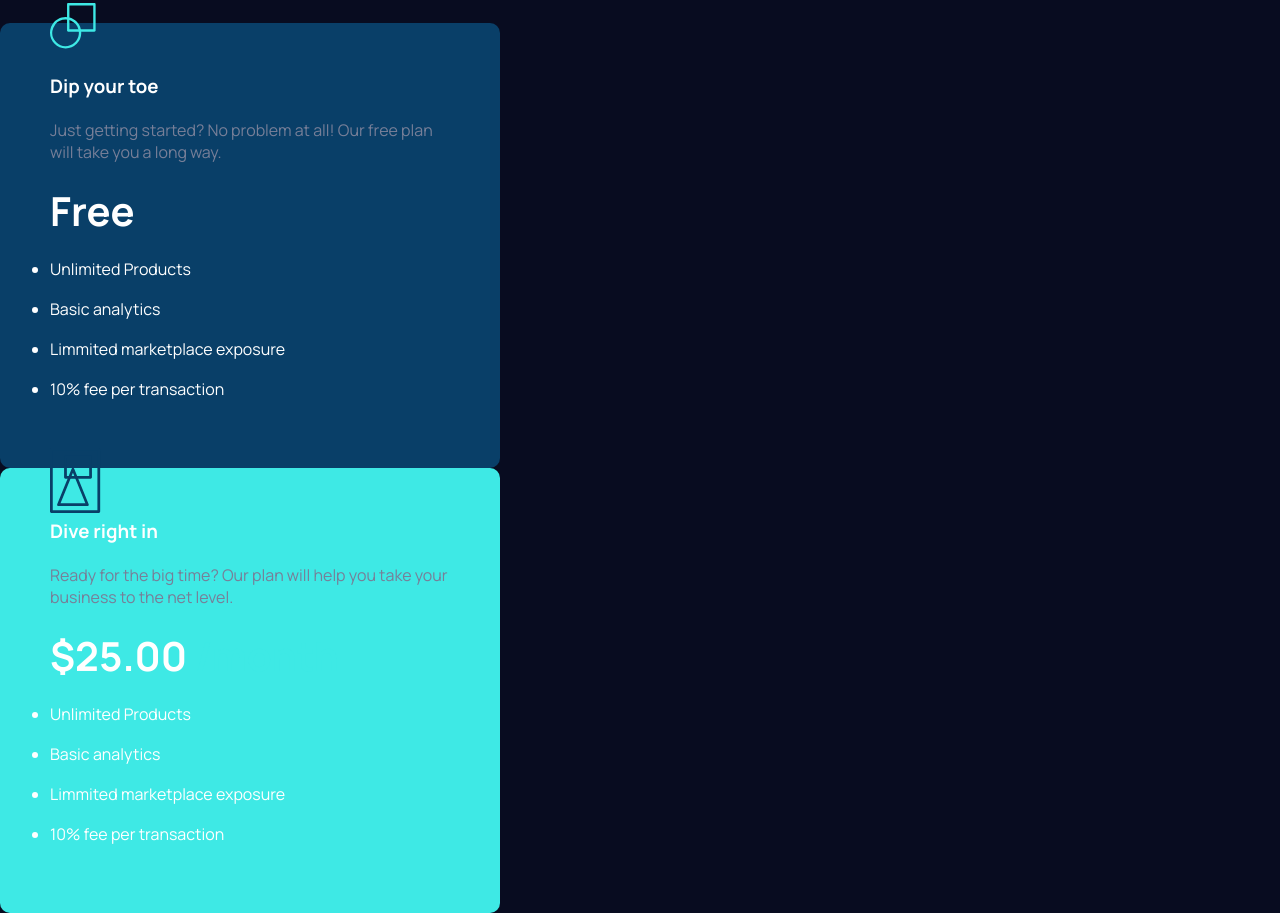
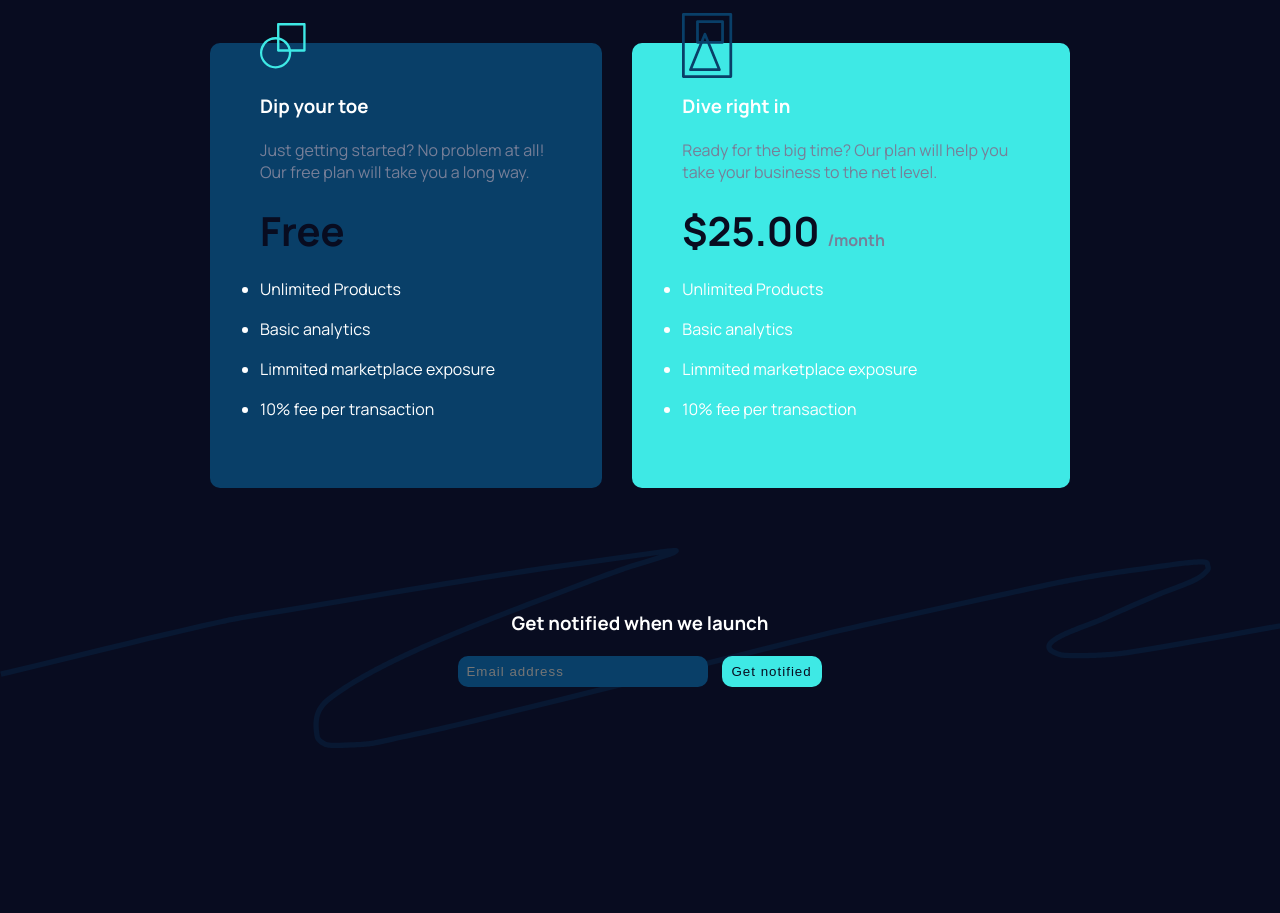
Before and after one commit to Nick331102/Maker__Pre--Launch, a plain HTML site: page index.html in a window 1280 px wide. Shown: the part 1248-2161 px from the top of the page. After the commit the page ends 1996 px from the top, so only its background shows below. Drawn offline with Linux system fonts and the light colour scheme.

Commit message:
Add files via upload

```diff
--- a/index.html
+++ b/index.html
@@ -114,16 +114,19 @@
       <div class="pricing__text--container">
         <h2 class="pricing__headline">Our pricing Plans</h2>
         <p class="pricing__description">
-          We only make money when our creators make money. Our plans are
-          always affordable, and it’s completely free to get started.
+          We only make money when our creators make money. Our plans are always
+          affordable, and it’s completely free to get started.
         </p>
+      </div>
       <section class="pricing">
-        </div>
         <div class="pricing__cards--container">
           <div class="card">
             <img src="/assets/icon-free.svg" alt="" class="card__icon" />
             <h3 class="card__blurb">Dip your toe</h3>
-            <p class="pricing__card--description">Just getting started? No problem at all! Our free plan will take you a long way.</p>
+            <p class="pricing__card--description">
+              Just getting started? No problem at all! Our free plan will take
+              you a long way.
+            </p>
             <h2 class="card__price">Free</h2>
             <ul>
               <li>Unlimited Products</li>
@@ -133,10 +136,19 @@
             </ul>
           </div>
           <div class="light card">
-            <img src="/assets/icon-paid.svg" alt="" class="card__icon" />
+            <img
+              src="/assets/icon-paid.svg"
+              alt=""
+              class="two card__icon--two"
+            />
             <h3 class="card__blurb">Dive right in</h3>
-            <p class="pricing__card--description">Ready for the big time? Our plan will help you take your business to the net level.</p>
-            <h2 class="card__price">$25.00 <span class="small__price">/month</span></h2>
+            <p class="pricing__card--description">
+              Ready for the big time? Our plan will help you take your business
+              to the net level.
+            </p>
+            <h2 class="card__price">
+              $25.00 <span class="small__price">/month</span>
+            </h2>
             <ul>
               <li>Unlimited Products</li>
               <li>Basic analytics</li>
@@ -146,6 +158,22 @@
           </div>
         </div>
       </section>
+      <section class="footer__form">
+        <h3 class="footer__headline">Get notified when we launch</h3>
+        <div class="form__container">
+          <form action="#">
+            <div class="form__contents--container">
+              <input
+                type="email"
+                class="email"
+                id="footer__email"
+                placeholder="Email address"
+              />
+              <button class="submit">Get notified</button>
+            </div>
+          </form>
+        </div>
+      </section>
     </main>
   </body>
 </html>
--- a/style.css
+++ b/style.css
@@ -142,9 +142,24 @@ span {
 }
 
 /* Pricing Section *******/
+
 .pricing {
+    margin-bottom: 40px;
 
 }
+
+
+
+.pricing__cards--container {
+display: grid;
+grid-template-areas:
+"dark light";
+gap: 30px;
+padding: 20px;
+margin: 0 auto;
+max-width: 900px;;
+}
+
 
 .pricing__text--container {
     max-width: 600px;
@@ -173,8 +188,22 @@ span {
     border-radius: 10px;
     padding: 50px;
     position: relative;
+    grid-area: dark;
 }
 
+.light {
+    background: var(--electric-green);
+    grid-area: light;
+    position: relative;
+    max-width: 500px;
+    border-radius: 10px;
+    padding: 50px;
+}
+
+.card__icon--two {
+    position: absolute;
+    top: -30px;
+}
 .card__icon {
     position: absolute;
     top: -20px;
@@ -193,7 +222,12 @@ span {
 .card__price {
     margin-bottom: 20px;
     font-size: 2.5rem;
-    color: var(--white)
+    color: var(--dark-bg)
+}
+
+.small__price {
+    color: var(--grey);
+    font-size: 1rem;
 }
 
 
@@ -202,9 +236,64 @@ li {
     margin-bottom: 18px;
 }
 
-.light {
-    background: var(--electric-green)
+/* Footer ******************/
+
+
+
+.footer__form {
+    height: 200px;
+    display: flex;
+    flex-direction: column;
+    justify-content: center;
+    align-items: center;
+    background: url("/assets/bg-footer-squiggle.svg");
+    background-repeat: no-repeat;
+    background-size: cover;
+
 }
+
+.footer__headline {
+    color: var(--white);
+    margin-bottom: 20px;
+}
+
+.email {
+    padding: 8px;
+    width: 250px;
+    border-radius: 10px;
+    border: none;
+    background: var(--slate);
+    color: rgb(233, 213, 213);
+    margin-right: 10px;
+    letter-spacing: 1px;
+
+
+}
+
+.email:focus {
+    border: 1px solid white;
+}
+
+.submit {
+    padding: 8px;
+    border-radius: 10px;
+    border: none;
+    background-color: var(--electric-green);
+    color: var(--dark-bg);
+    width: 100px;
+    letter-spacing: 1px;
+    cursor: pointer;
+
+}
+
+.submit:hover {
+    border: 2px solid var(--electric-green);
+    background-color: var(--dark-bg);
+    color: white;
+    transition: 0.2s ease-in-out;
+
+}
+
 
 
 
@@ -259,6 +348,20 @@ li {
         margin-right: 80px;
     }
 
+    /* responsive grid **************/
+
+    .pricing__cards--container {
+        grid-template-areas:
+        "dark"
+        "light";
+
+        display: flex;
+        flex-direction: column;
+        align-items: center;
+        padding: 20px;
+        gap: 60px;
+    }
+
 }
 
 /* centered icons */
@@ -271,4 +374,21 @@ li {
     .high {
         margin-right: 0;
     }
+
+
 }
+
+/* Responsive form ***********/
+
+@media (max-width: 500px) {
+    .form__contents--container{
+        display: flex;
+    flex-direction: column;
+}
+
+.email,
+.submit {
+    width: 300px;
+    margin-bottom: 15px;
+}
+}
```
Lines whose indentation alone changed are shown as unchanged.
